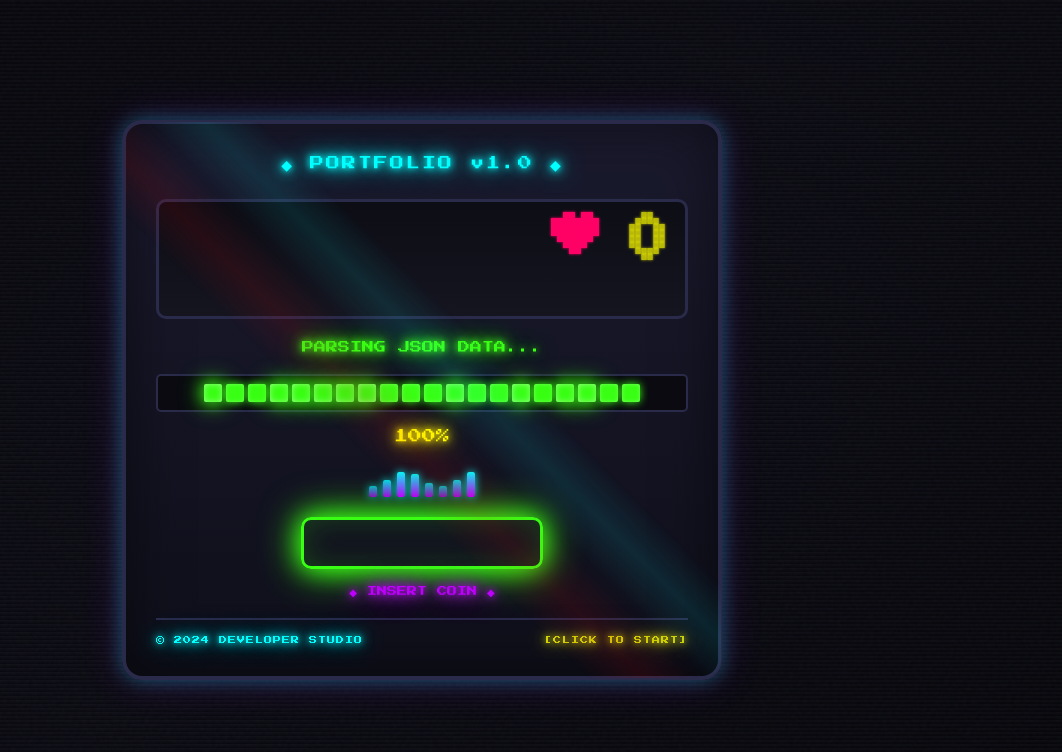
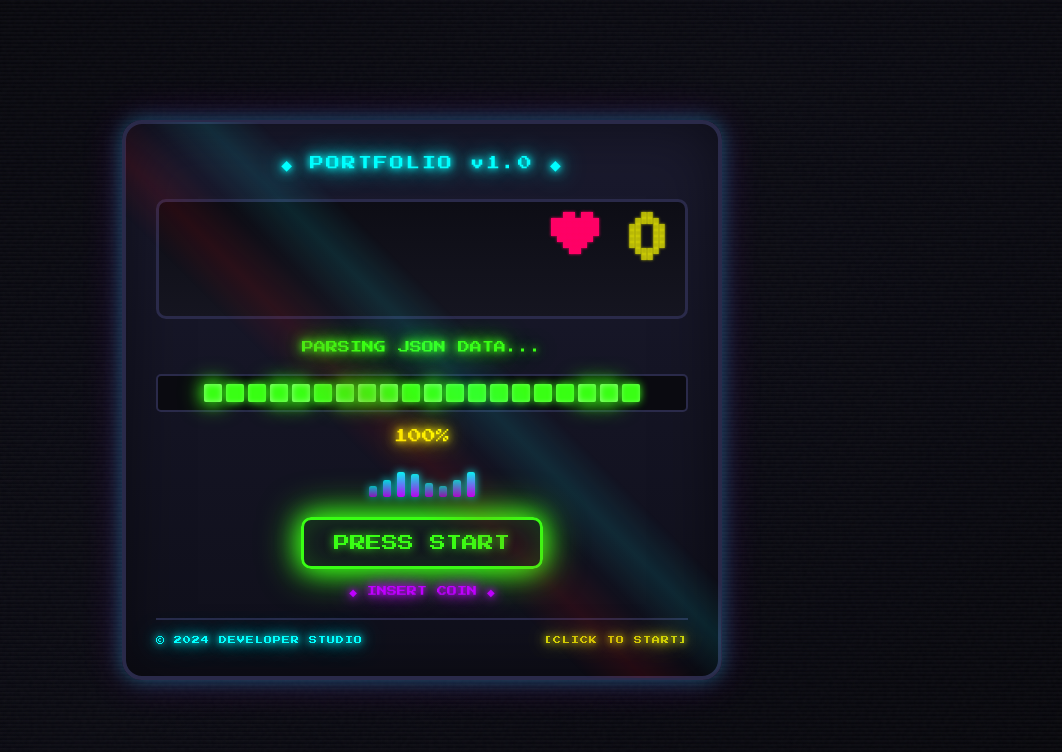
Before and after one commit to guna0223/React-Portfolio, a React (Vite) app in the folder frontend/: page / in a window 1280 px wide. Shown: the top 752 px of the page, without its empty margins (218-1280 px from the left). Built offline with nearby package versions, Linux system fonts and the light colour scheme.

Commit message:
change the loading time

```diff
--- a/frontend/src/components/LoadingScreen/LoadingScreen.jsx
+++ b/frontend/src/components/LoadingScreen/LoadingScreen.jsx
@@ -54,7 +54,7 @@ function LoadingScreen({ onComplete }) {
           setShowPressStart(true);
           return 100;
         }
-        return prev + Math.random() * 6 + 0.5;
+        return prev + Math.random() * 7 + 0.5;
       });
     }, 100);
 
```
